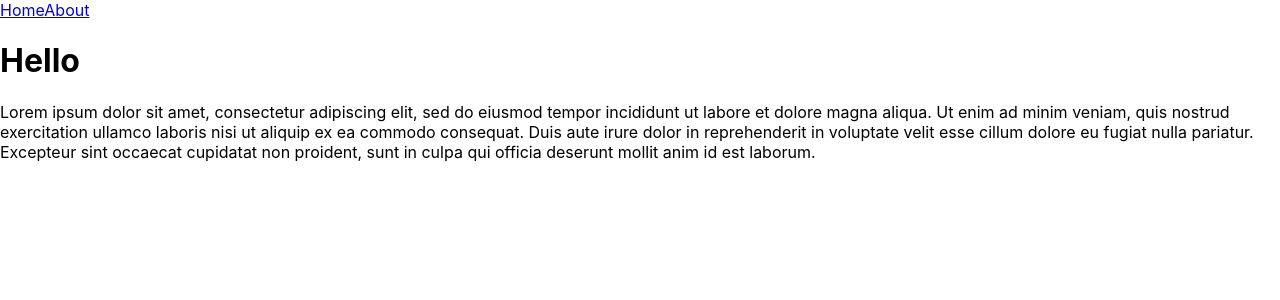
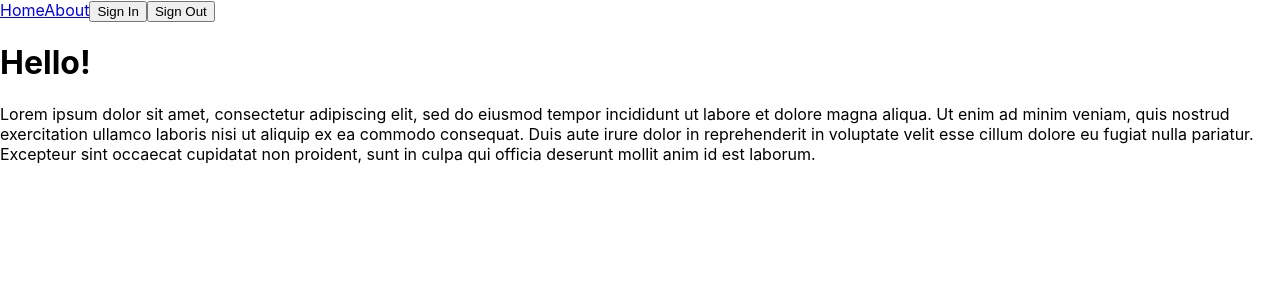
Before and after one commit to spiderthatcodes/class-lecture, a React (Create React App) app in the folder client/: page /about in a window 1280 px wide. Shown: the top 300 px of the page. Built offline with nearby package versions, Linux system fonts and the light colour scheme.

Commit message:
completed, no styling

```diff
--- a/client/src/App.js
+++ b/client/src/App.js
@@ -1,22 +1,42 @@
-import React from 'react';
+import React, { useState } from 'react';
 import { BrowserRouter as Router, Routes, Route } from 'react-router-dom';
 import Home from './pages/Home/Home';
 import About from './pages/About/About';
 import Nav from './components/Nav/Nav';
 
 function App() {
+    const [userName, setUserName] = useState('');
+    const [showModal, setShowModal] = useState(false);
+    const [signedIn, setSignedIn] = useState(false);
     return (
         <>
             <Router>
-              <Nav />
+                <Nav
+                    userName={userName}
+                    showModal={showModal}
+                    setShowModal={setShowModal}
+                    setSignedIn={setSignedIn}
+                    signedIn={signedIn}
+                    setUserName={setUserName}
+                />
                 <Routes>
                     <Route
                         path='/'
-                        element={<Home />}
+                        element={
+                            <Home
+                                userName={userName}
+                                signedIn={signedIn}
+                            />
+                        }
                     />
                     <Route
                         path='/about'
-                        element={<About />}
+                        element={
+                            <About
+                                userName={userName}
+                                signedIn={signedIn}
+                            />
+                        }
                     />
                 </Routes>
             </Router>
--- a/client/src/components/Button/Button.jsx
+++ b/client/src/components/Button/Button.jsx
@@ -2,7 +2,7 @@ import React from 'react'
 
 const Button = ({text, onClick, changeValue}) => {
   return (
-    <button>{text}</button>
+    <button onClick={() => onClick(changeValue)}>{text}</button>
   )
 }
 
--- a/client/src/components/Nav/Nav.jsx
+++ b/client/src/components/Nav/Nav.jsx
@@ -1,12 +1,51 @@
-import { Link } from "react-router-dom"
+import { useEffect } from 'react';
+import { Link } from 'react-router-dom';
+import Card from '../Card/Card';
+import Button from '../Button/Button';
 
-const Nav = () => {
-  return (
-    <div>
-        <Link to='/'>Home</Link>
-        <Link to='/about'>About</Link>
-    </div>
-  )
-}
+const Nav = ({
+    userName,
+    showModal,
+    setShowModal,
+    setSignedIn,
+    signedIn,
+    setUserName,
+}) => {
+    useEffect(() => {
+        if (userName && !showModal) {
+            setSignedIn(true);
+        }
+    }, [setSignedIn, showModal, signedIn, userName]);
 
-export default Nav
+    const signOut = () => {
+        setSignedIn(false);
+        setUserName('');
+        console.log(userName);
+    };
+
+    return (
+        <div>
+            <Link to='/'>Home</Link>
+            <Link to='/about'>About</Link>
+
+            {showModal && (
+                <Card
+                    userName={userName}
+                    setUserName={setUserName}
+                    setShowModal={setShowModal}
+                />
+            )}
+            <Button
+                text='Sign In'
+                onClick={setShowModal}
+                changeValue={true}
+            />
+            <Button
+                text='Sign Out'
+                onClick={signOut}
+            />
+        </div>
+    );
+};
+
+export default Nav;
--- a/client/src/pages/About/About.jsx
+++ b/client/src/pages/About/About.jsx
@@ -1,9 +1,9 @@
 import React from 'react'
 
-const About = () => {
+const About = ({signedIn, userName}) => {
   return (
     <div>
-      <h1>Hello</h1>
+      <h1>{signedIn ? `Hello, ${userName}` : 'Hello!'}</h1>
       <p>Lorem ipsum dolor sit amet, consectetur adipiscing elit, sed do eiusmod tempor incididunt ut labore et dolore magna aliqua. Ut enim ad minim veniam, quis nostrud exercitation ullamco laboris nisi ut aliquip ex ea commodo consequat. Duis aute irure dolor in reprehenderit in voluptate velit esse cillum dolore eu fugiat nulla pariatur. Excepteur sint occaecat cupidatat non proident, sunt in culpa qui officia deserunt mollit anim id est laborum.</p>
     </div>
   )
--- a/client/src/pages/Home/Home.jsx
+++ b/client/src/pages/Home/Home.jsx
@@ -1,48 +1,32 @@
-import React, { useState } from 'react';
-import Button from '../../components/Button/Button';
+import React from 'react';
 import castle from '../../resources/castle.jpg';
 import './style.css';
-import Card from '../../components/Card/Card';
 
-const Home = () => {
-    const [userName, setUserName] = useState('');
-    const [showModal, setShowModal] = useState(false);
-    const [signedIn, setSignedIn] = useState(false);
-
-
-
+const Home = ({signedIn, userName}) => {
     return (
         <div>
             <h1>Home</h1>
-            <h2>Hello!</h2>
-            {showModal && (
-                <Card
-                    userName={userName}
-                    setUserName={setUserName}
-                    setShowModal={setShowModal}
-                    setSignedIn={setSignedIn}
+            <h2>{signedIn ? `Hello, ${userName}` : 'Hello!'}</h2>
+
+            {!signedIn && (
+                <img
+                    id='castlePicture'
+                    src={castle}
+                    alt='castle'
                 />
             )}
-            <Button
-                text='Sign In'
-                onClick={setShowModal}
-                changeValue={true}
-            />
-            <Button text='Sign Out' />
-            <img
-                id='castlePicture'
-                src={castle}
-                alt='castle'
-            />
-            <p>
-                Lorem ipsum dolor sit amet, consectetur adipiscing elit, sed do
-                eiusmod tempor incididunt ut labore et dolore magna aliqua. Ut
-                enim ad minim veniam, quis nostrud exercitation ullamco laboris
-                nisi ut aliquip ex ea commodo consequat. Duis aute irure dolor
-                in reprehenderit in voluptate velit esse cillum dolore eu fugiat
-                nulla pariatur. Excepteur sint occaecat cupidatat non proident,
-                sunt in culpa qui officia deserunt mollit anim id est laborum.
-            </p>
+            {signedIn && (
+                <p>
+                    Lorem ipsum dolor sit amet, consectetur adipiscing elit, sed
+                    do eiusmod tempor incididunt ut labore et dolore magna
+                    aliqua. Ut enim ad minim veniam, quis nostrud exercitation
+                    ullamco laboris nisi ut aliquip ex ea commodo consequat.
+                    Duis aute irure dolor in reprehenderit in voluptate velit
+                    esse cillum dolore eu fugiat nulla pariatur. Excepteur sint
+                    occaecat cupidatat non proident, sunt in culpa qui officia
+                    deserunt mollit anim id est laborum.
+                </p>
+            )}
         </div>
     );
 };
```
